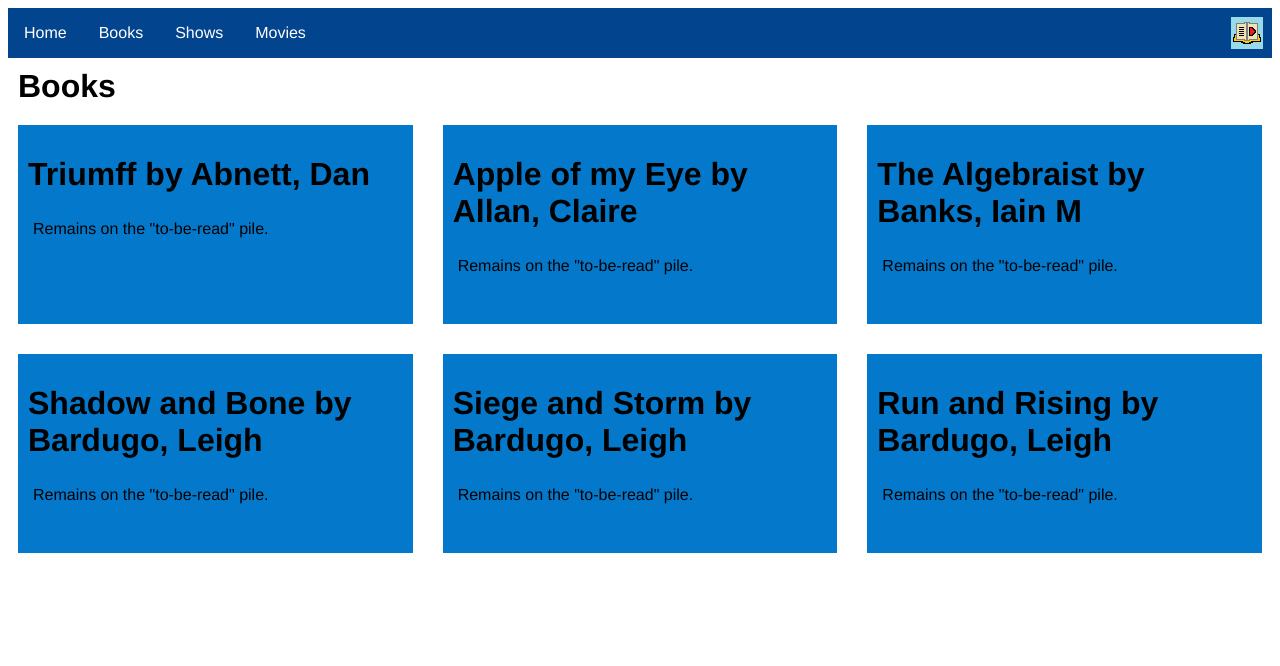
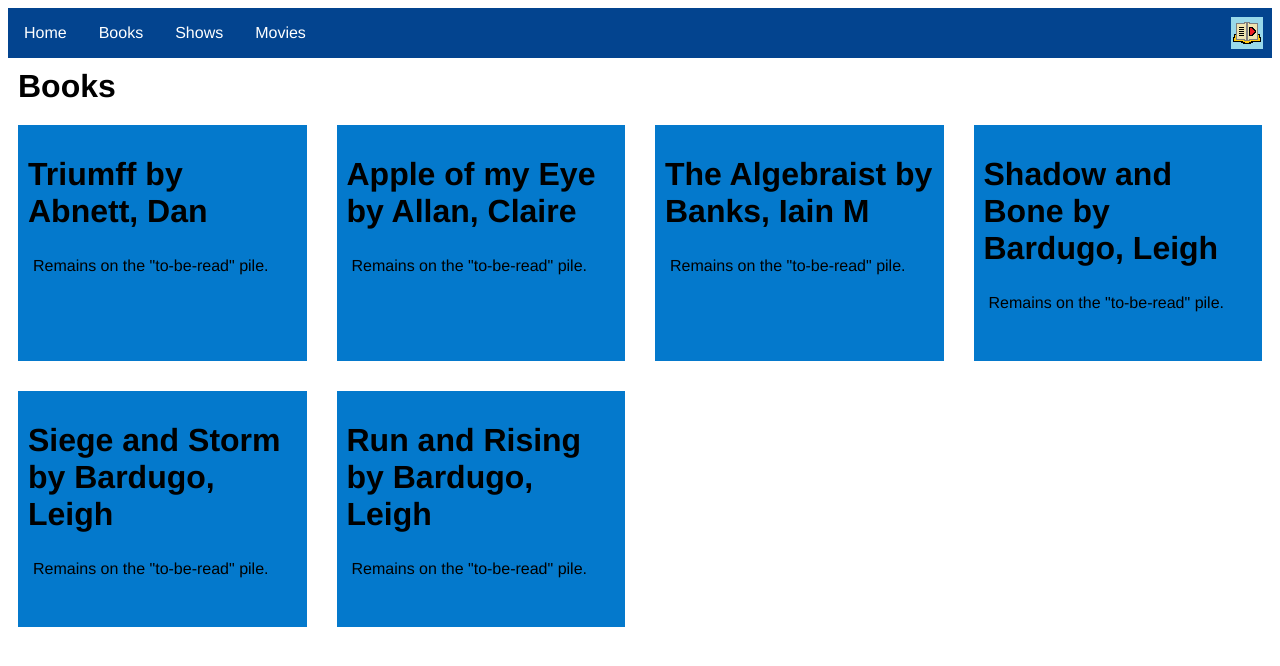
Before and after one commit to westkath/venato, a React (Create React App) app: page /venato/books in a window 1280 px wide. Shown: the top 666 px of the page. Built offline with nearby package versions, Linux system fonts and the light colour scheme.

Commit message:
Project Development
Changes:
- update to allow for more gradual release of columns

```diff
--- a/src/components/Styles.js
+++ b/src/components/Styles.js
@@ -72,8 +72,20 @@ const Tiles = styled.div`
     gap: 10px;
     grid-auto-rows: minmax(100px, auto);
 
-    @media ${devices.desktop} {
-        grid-template-columns: repeat(4, 1fr);
+    @media ${devices.mobileS} {
+        grid-template-columns: repeat(1, 1fr);
+    }
+
+    @media ${devices.mobileM} {
+        grid-template-columns: repeat(1, 1fr);
+    }
+
+    @media ${devices.mobileL} {
+        grid-template-columns: repeat(2, 1fr);
+    }
+
+    @media ${devices.tablet} {
+        grid-template-columns: repeat(3, 1fr);
     }
 
     @media ${devices.laptop} {
@@ -84,8 +96,8 @@ const Tiles = styled.div`
         grid-template-columns: repeat(4, 1fr);
     }
 
-    @media ${devices.tablet} {
-        grid-template-columns: repeat(3, 1fr);
+    @media ${devices.desktop} {
+        grid-template-columns: repeat(5, 1fr);
     }
 `
 
```
